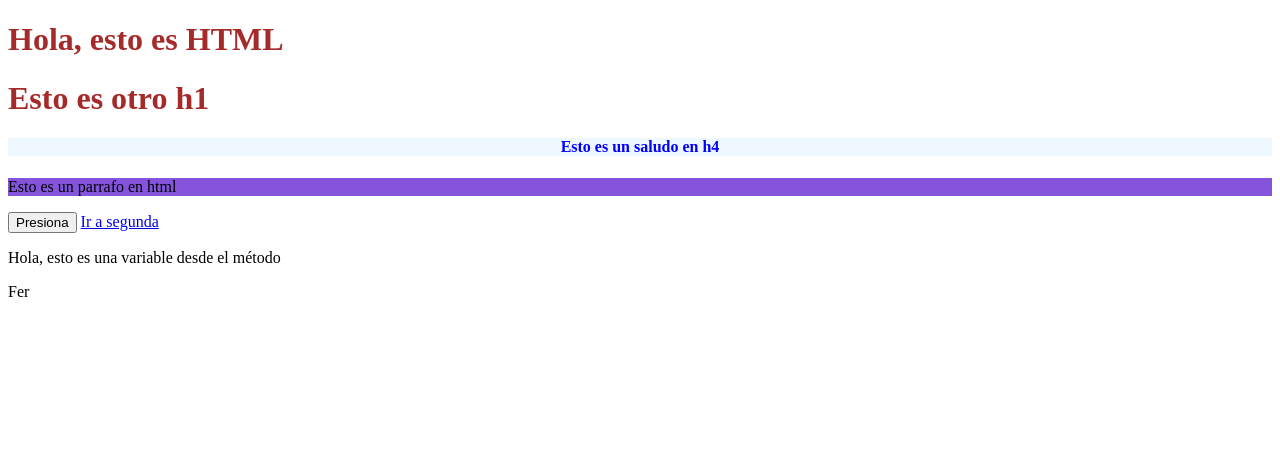
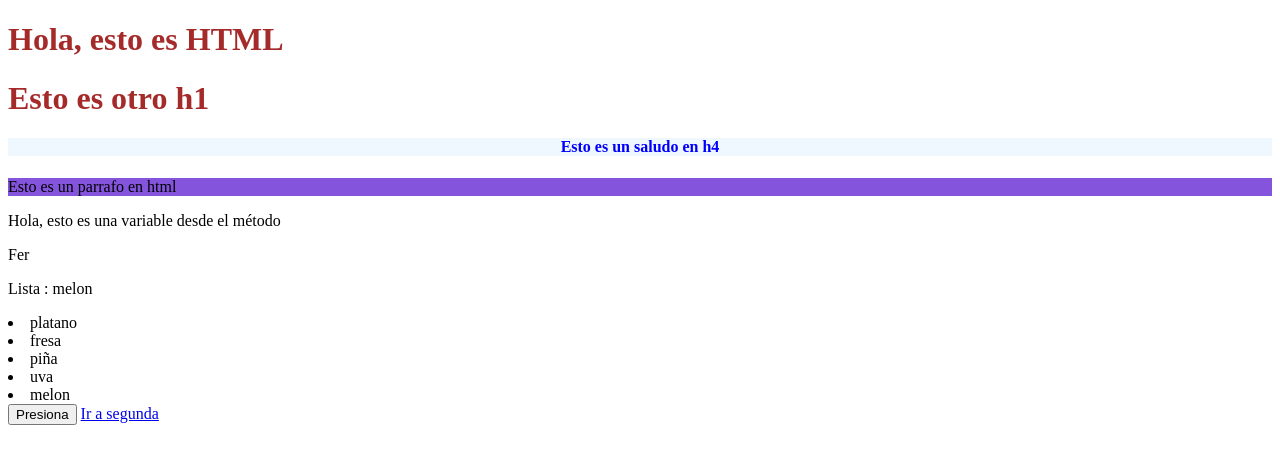
Before and after one commit to FerAguayo/introduccion_flask, a Flask app: page /html in a window 1280 px wide. Shown: the top 464 px of the page. Run offline with Flask 3, Linux system fonts and the light colour scheme.

Commit message:
Finalización de la explicación en Flask

```diff
--- a/main.py
+++ b/main.py
@@ -45,7 +45,7 @@ def operaciones_mates(num1,num2,op):
 
 @app.route("/html")
 def mi_html():
-    return render_template("hola.html", variable = "Hola, esto es una variable desde el método", nombre ="Fer")
+    return render_template("hola.html", variable = "Hola, esto es una variable desde el método", nombre ="Fer",list_fruta = ["platano","fresa","piña","uva","melon"])
 
 @app.route("/segunda")
 def mi_html_segunda():
--- a/templates/hola.html
+++ b/templates/hola.html
@@ -19,11 +19,14 @@
     <h1>Esto es otro h1</h1>
     <h4 style="color: blue;background-color: aliceblue;text-align: center;">Esto es un saludo en h4</h4>
     <p class="my_style">Esto es un parrafo en html</p>
+    <p>{{variable}}</p>
+    <p>{{nombre}}</p>
+    <p>Lista : {{list_fruta[-1]}}</p>
+    {% for item in list_fruta %}
+        <li>{{item}}</li>
+    {% endfor %}
     <button>Presiona</button>
     <a href="/segunda" target="_blank">Ir a segunda</a>
-
-    <p>{{variable}}</p>
-    <p>{{nombre}}</p>
 
 
 </body>
```
